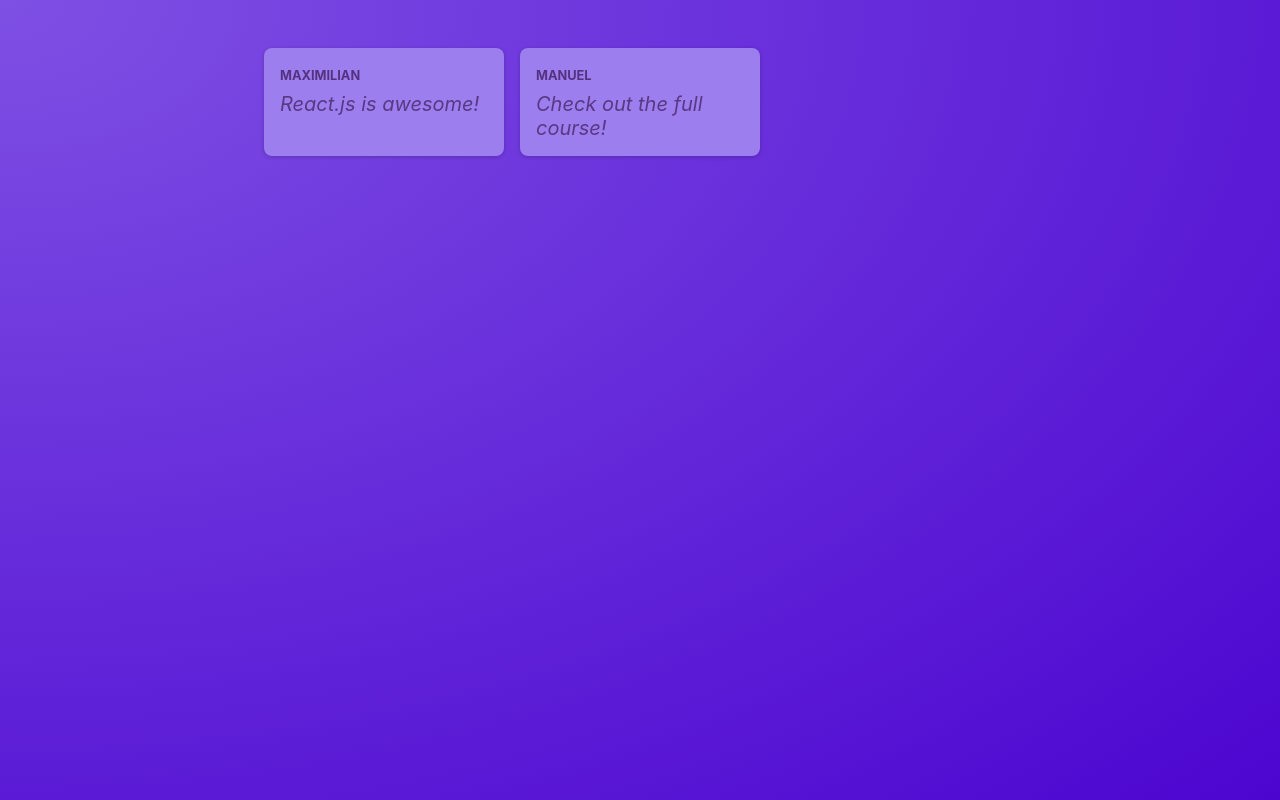
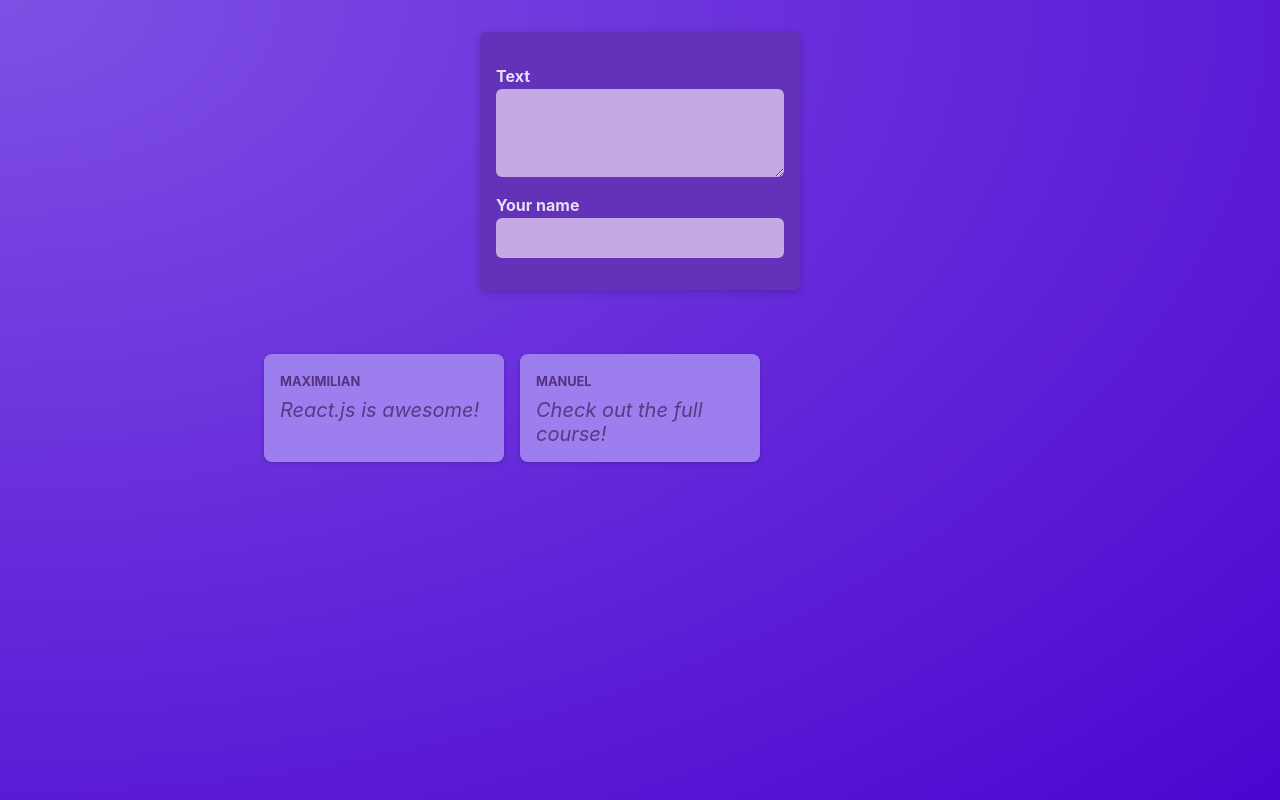
Before and after one commit to ZobairHussain/REACT, a React (Vite) app in the folder react-crash-course/: page / in a window 1280 px wide. Built offline with nearby package versions, Linux system fonts and the light colour scheme.

Commit message:
07-event-listener

```diff
--- a/react-crash-course/src/components/NewPost.jsx
+++ b/react-crash-course/src/components/NewPost.jsx
@@ -1,11 +1,15 @@
 import classes from './NewPost.module.css';
 
 function NewPost() {
+  function changeBodyHandler(event) {
+    console.log(event.target.value);
+  }
+
   return (
     <form className={classes.form}>
       <p>
         <label htmlFor="body">Text</label>
-        <textarea id="body" required rows={3} />
+        <textarea id="body" required rows={3} onChange={changeBodyHandler}/>
       </p>
       <p>
         <label htmlFor="name">Your name</label>
--- a/react-crash-course/src/components/PostsList.jsx
+++ b/react-crash-course/src/components/PostsList.jsx
@@ -1,12 +1,16 @@
 import Post from './Post';
+import NewPost from './NewPost';
 import classes from './PostsList.module.css';
 
 function PostsList() {
   return (
-    <ul className={classes.posts}>
-      <Post author="Maximilian" body="React.js is awesome!" />
-      <Post author="Manuel" body="Check out the full course!" />
-    </ul>
+    <>
+      <NewPost />
+      <ul className={classes.posts}>
+        <Post author="Maximilian" body="React.js is awesome!" />
+        <Post author="Manuel" body="Check out the full course!" />
+      </ul>
+    </>
   );
 }
 
```
Also changed, not shown: react-crash-course/src/components/NewPost.module.css (indentation only).
